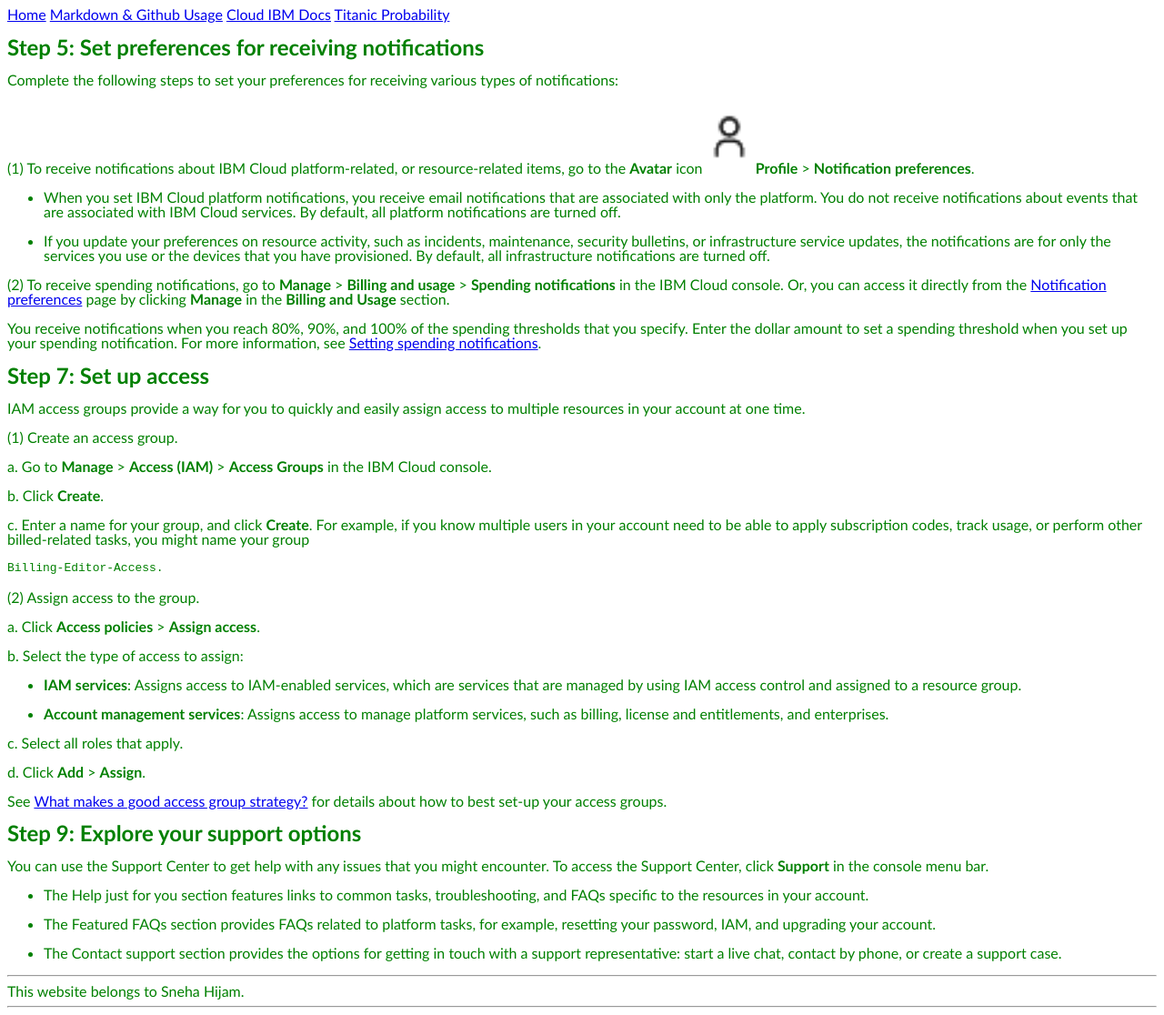
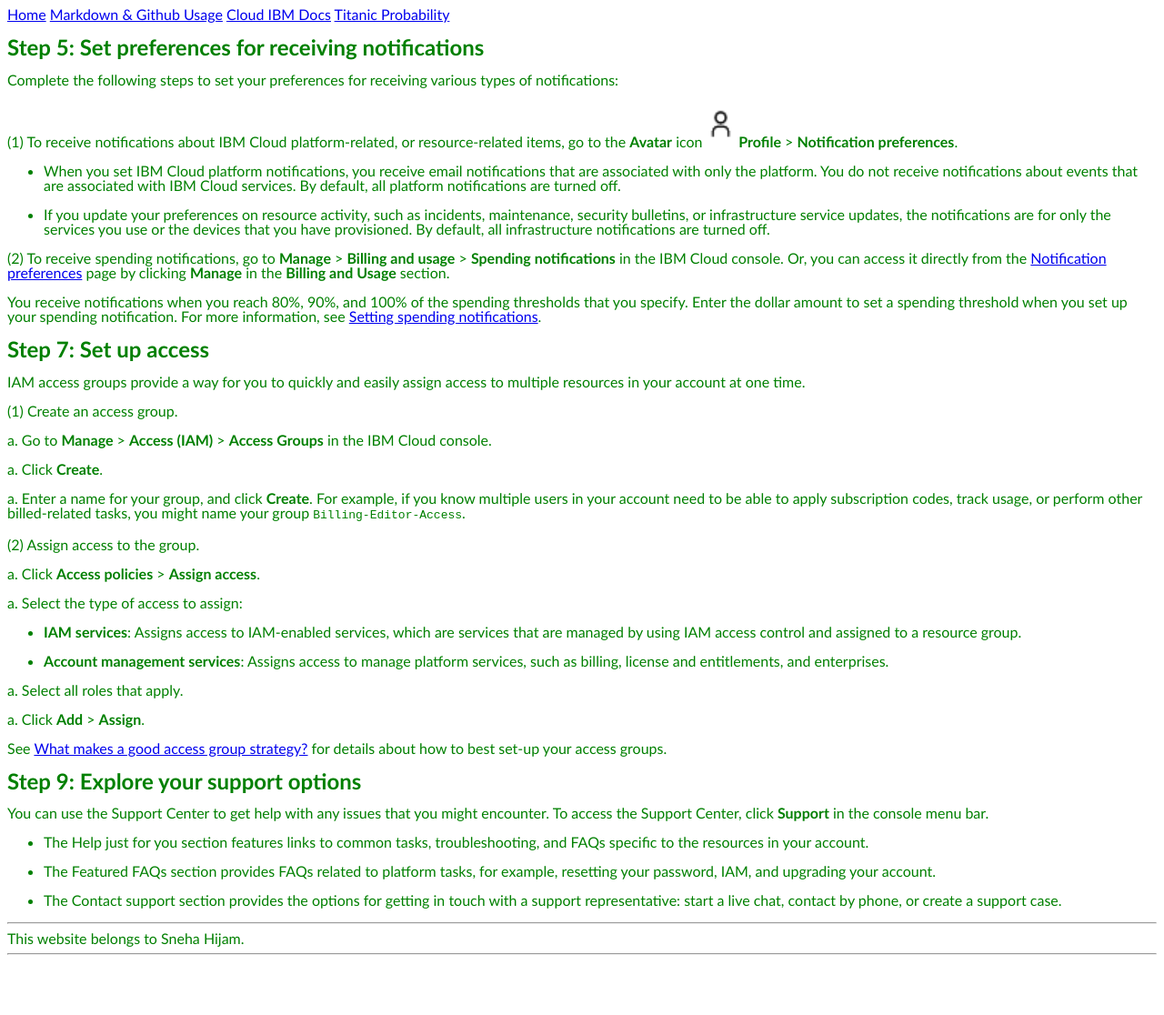
Before and after one commit to SneHijam/SnehaHijam, a Jekyll site: the page built from Cloud IBM Docs.md, in a window 1280 px wide. Shown: the whole page at 91% size. Built offline with Jekyll 4.4.1, drawn with Linux system fonts in a browser that asks for light colours; our own code applies the rules of GitHub Pages for plain Markdown files; after the commit the page ends 1058 px from its top, so only the background shows below that.

Commit message:
Update Cloud IBM Docs.md

````diff
--- a/Cloud IBM Docs.md
+++ b/Cloud IBM Docs.md
@@ -6,7 +6,7 @@ layout: templates
 
 Complete the following steps to set your preferences for receiving various types of notifications:
 
-(1) To receive notifications about IBM Cloud platform-related, or resource-related items, go to the **Avatar** icon ![Avatar Icon](Avatar Icon.jpg){:width="50px" } **Profile** > **Notification preferences**.
+(1) To receive notifications about IBM Cloud platform-related, or resource-related items, go to the **Avatar** icon ![Avatar Icon](Avatar Icon.jpg){:height="50px" } **Profile** > **Notification preferences**.
 
 * When you set IBM Cloud platform notifications, you receive email notifications that are associated with only the platform. You do not receive notifications about events that are associated with IBM Cloud services. By default, all platform notifications are turned off.
 
@@ -25,28 +25,26 @@ IAM access groups provide a way for you to quickly and easily assign access to m
 
 (1) Create an access group.
 
-a. Go to **Manage** > **Access (IAM)** > **Access Groups** in the IBM Cloud console.
+a.  Go to **Manage** > **Access (IAM)** > **Access Groups** in the IBM Cloud console.
 
-b. Click **Create**.
+a.  Click **Create**.
 
-c. Enter a name for your group, and click **Create**. For example, if you know multiple users in your account need to be able to apply subscription codes, track usage, or perform other billed-related tasks, you might name your group
-```js
-Billing-Editor-Access.
-```
+a.  Enter a name for your group, and click **Create**. For example, if you know multiple users in your account need to be able to apply subscription codes, track usage, or perform other billed-related tasks, you might name your group
+`Billing-Editor-Access`.
 
 (2) Assign access to the group.
 
-a. Click **Access policies** > **Assign access**.
+a.  Click **Access policies** > **Assign access**.
 
-b. Select the type of access to assign:
+a.  Select the type of access to assign:
 
 - **IAM services**: Assigns access to IAM-enabled services, which are services that are managed by using IAM access control and assigned to a resource group.
 
 - **Account management services**: Assigns access to manage platform services, such as billing, license and entitlements, and enterprises.
 
-c. Select all roles that apply.
+a.  Select all roles that apply.
 
-d. Click **Add** > **Assign**.
+a.  Click **Add** > **Assign**.
 
 See [What makes a good access group strategy?](https://cloud.ibm.com/docs/account?topic=account-account_setup#resource-group-strategy) for details about how to best set-up your access groups.
 
````
